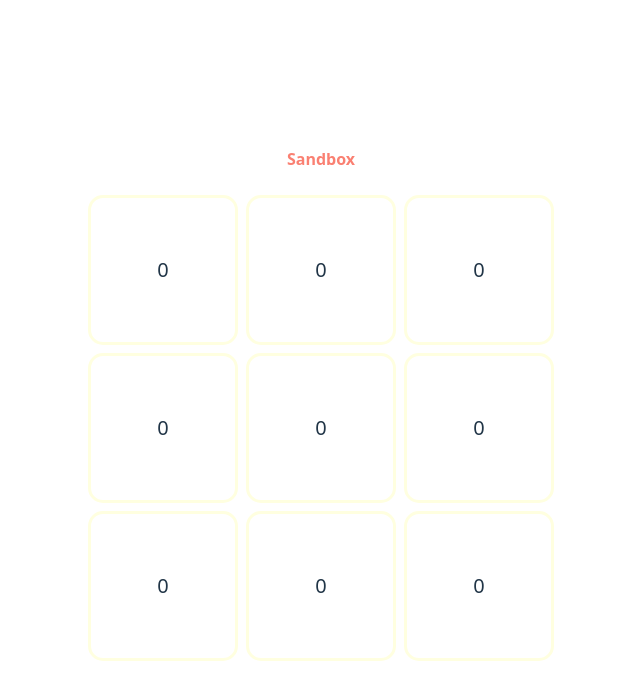
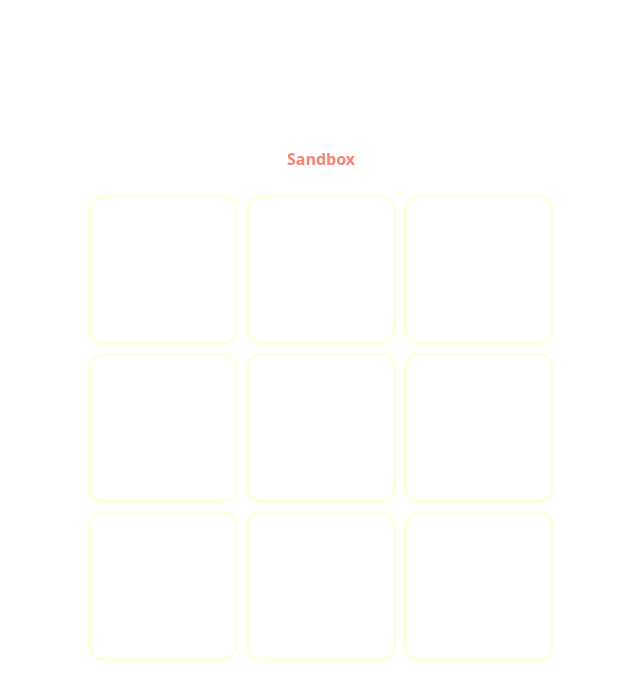
Before and after one commit to taine-rasmussen/vue_sandbox, a Vue app: page / in a window 1280 px wide. Shown: the top 700 px of the page, without its empty margins (319-959 px from the left). Built offline with nearby package versions, Linux system fonts and the light colour scheme.

Commit message:
basic game logic

```diff
--- a/src/App.vue
+++ b/src/App.vue
@@ -1,10 +1,23 @@
 <script setup lang="ts">
 import { ref } from 'vue'
 
-const gameGrid = ref(Array(9).fill(0))
+const gameGrid = ref(Array(9).fill(null))
+const playerTurn = ref(true)
 
 const handleCellClick = (cell: any, index: number) => {
-  console.log(cell, index)
+  console.log(cell, index, gameGrid.value[index], playerTurn.value)
+
+  // check cell isnt already filled
+  if(gameGrid.value[index] != null) return
+
+  // assign cell value based on turn
+  const cellValue = playerTurn.value ? 1 : 0
+
+  // return cell value
+  gameGrid.value[index] = cellValue
+
+  //update player turn
+  playerTurn.value = !playerTurn.value
 }
 </script>
 
```
